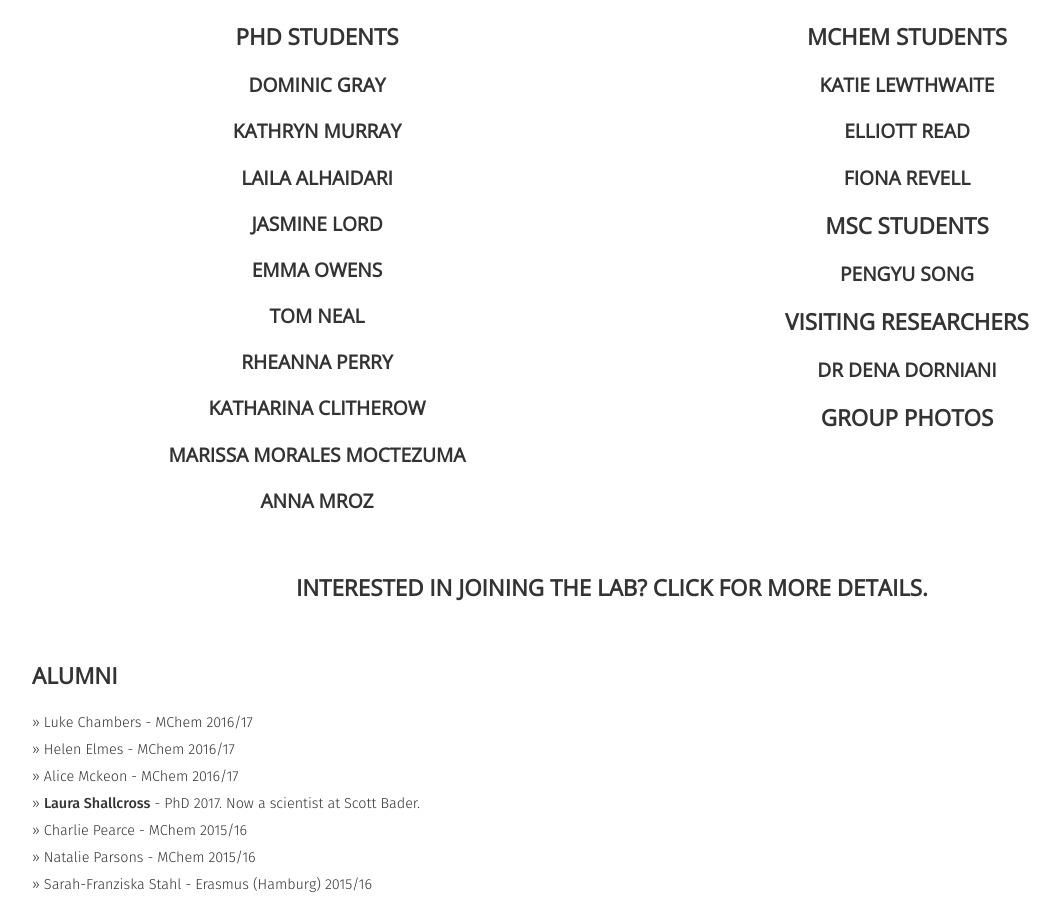
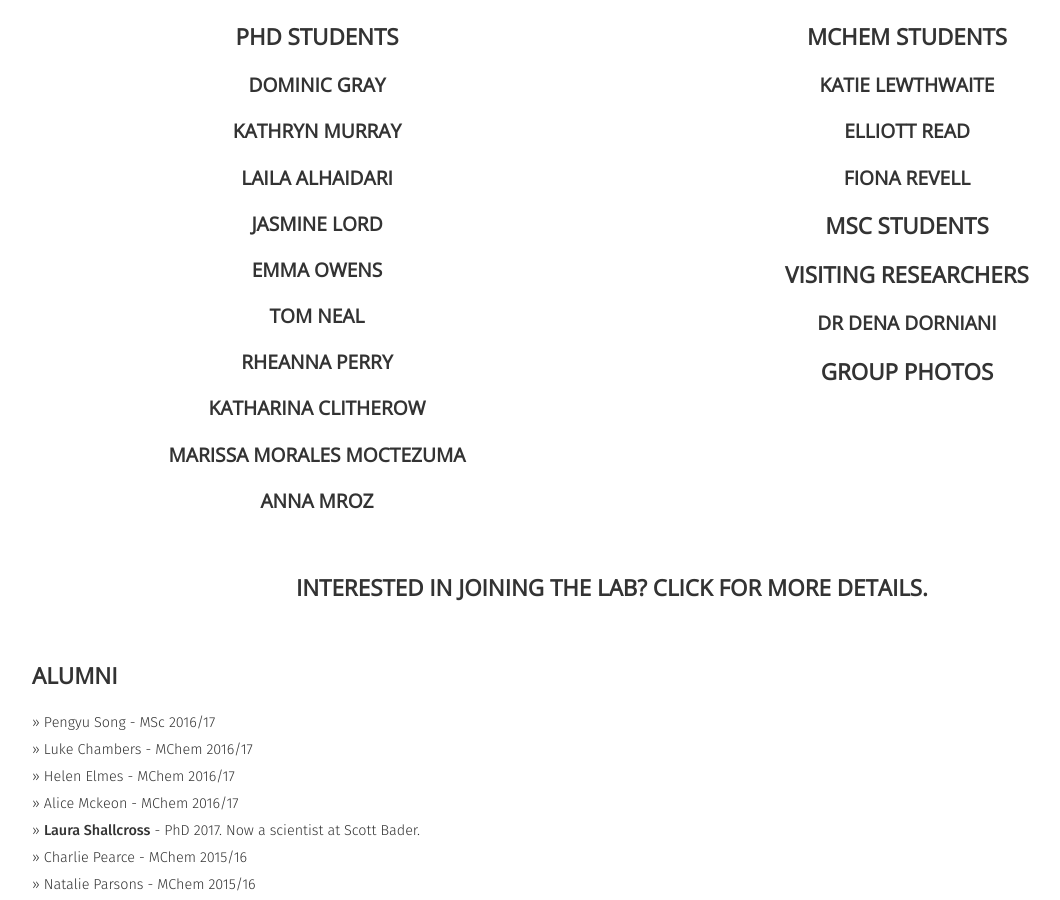
Before and after one commit to sebspain/sebspain.github.io, a Jekyll site: the page group/index.html, which Jekyll copies as it is, in a window 1280 px wide and 900 px high, scrolled down 409 px. Shown: the whole window, without its empty margins (28-1088 px from the left). Built offline with Jekyll 4.4.1, drawn with Linux system fonts in a browser that asks for light colours.

Commit message:
move Pengyu to alumni

```diff
--- a/group/index.html
+++ b/group/index.html
@@ -78,7 +78,7 @@
          <h3 class="profile">Elliott Read</h3>
          <h3 class="profile">Fiona Revell</h3>
          <h2 class="profile">MSc Students</h2>
-         <h3 class="profile">Pengyu Song</h3>
+         <!-- <h3 class="profile">Pengyu Song</h3> -->
          <h2 class="profile">Visiting Researchers</h2>
          <h3 class="profile">Dr Dena Dorniani</h3>
          <a href="photos/"><h2 class="profile">Group Photos</h2></a>
@@ -89,6 +89,7 @@
         <div class="unit w-1-1">
             <h2>Alumni</h2>
             <ul class="news">
+                <li> &raquo; Pengyu Song - MSc 2016/17</li>
                 <li> &raquo; Luke Chambers - MChem 2016/17</li>
                 <li> &raquo; Helen Elmes - MChem 2016/17</li>
                 <li> &raquo; Alice Mckeon - MChem 2016/17</li>
```
